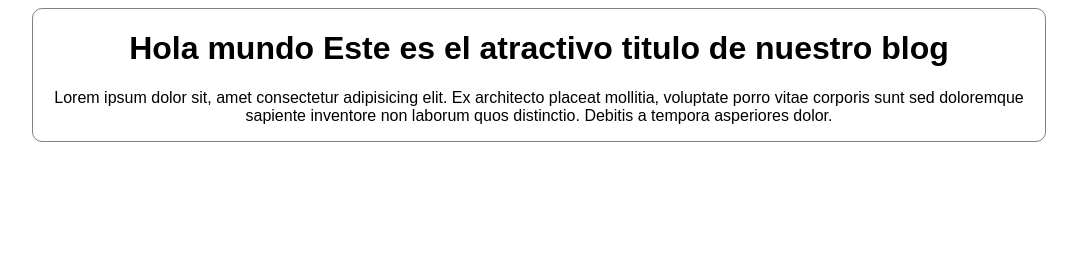
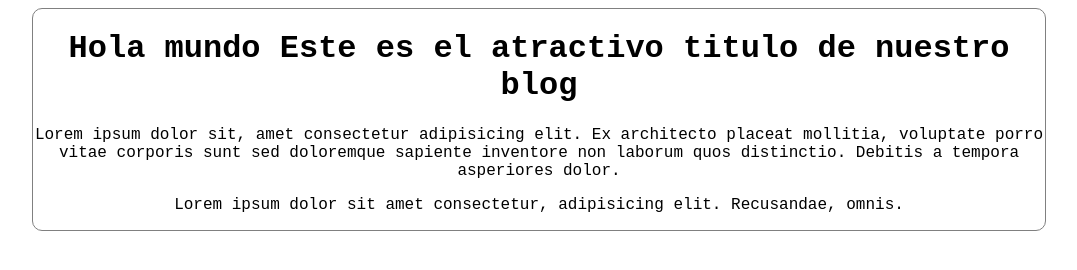
Before and after one commit to OmegaLuis/hyperblog, a plain HTML site: page index.html in a window 1280 px wide. Shown: the whole page, without its empty margins (101-1178 px from the left). Drawn offline with Linux system fonts and the light colour scheme.

Commit message:
agregado el contenido adicional del blog y una mejor tipografia

```diff
--- a/css/estilos.css
+++ b/css/estilos.css
@@ -1,6 +1,6 @@
 body{
     text-align: center;
-    font-family: arial;
+    font-family: 'Courier New';
 
 
 }
--- a/index.html
+++ b/index.html
@@ -12,6 +12,8 @@
         <h1>Hola mundo Este es el atractivo titulo de nuestro blog</h1>
 
         <p>Lorem ipsum dolor sit, amet consectetur adipisicing elit. Ex architecto placeat mollitia, voluptate porro vitae corporis sunt sed doloremque sapiente inventore non laborum quos distinctio. Debitis a tempora asperiores dolor.</p>
+        <p>Lorem ipsum dolor sit amet consectetur, adipisicing elit. Recusandae, omnis.</p>
+        <p></p>
     </div>
 </body>
 </html>
```
